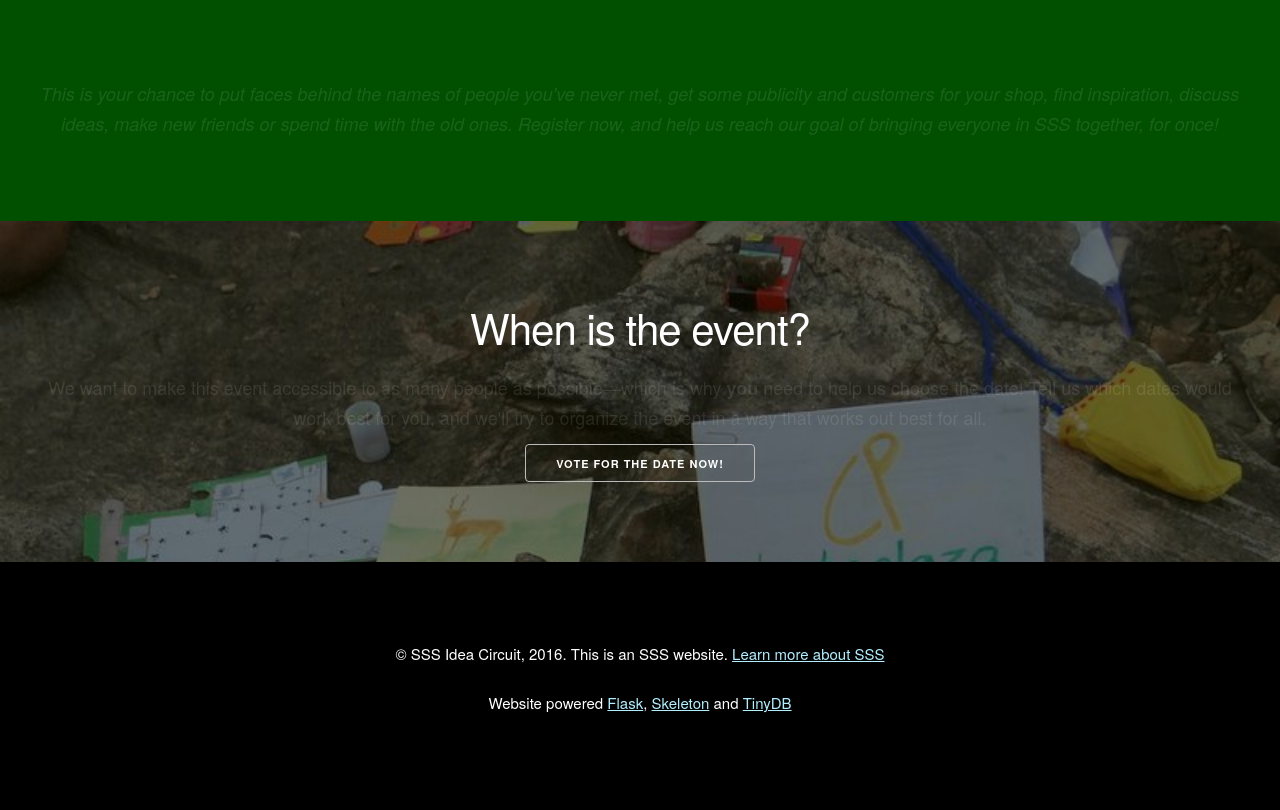
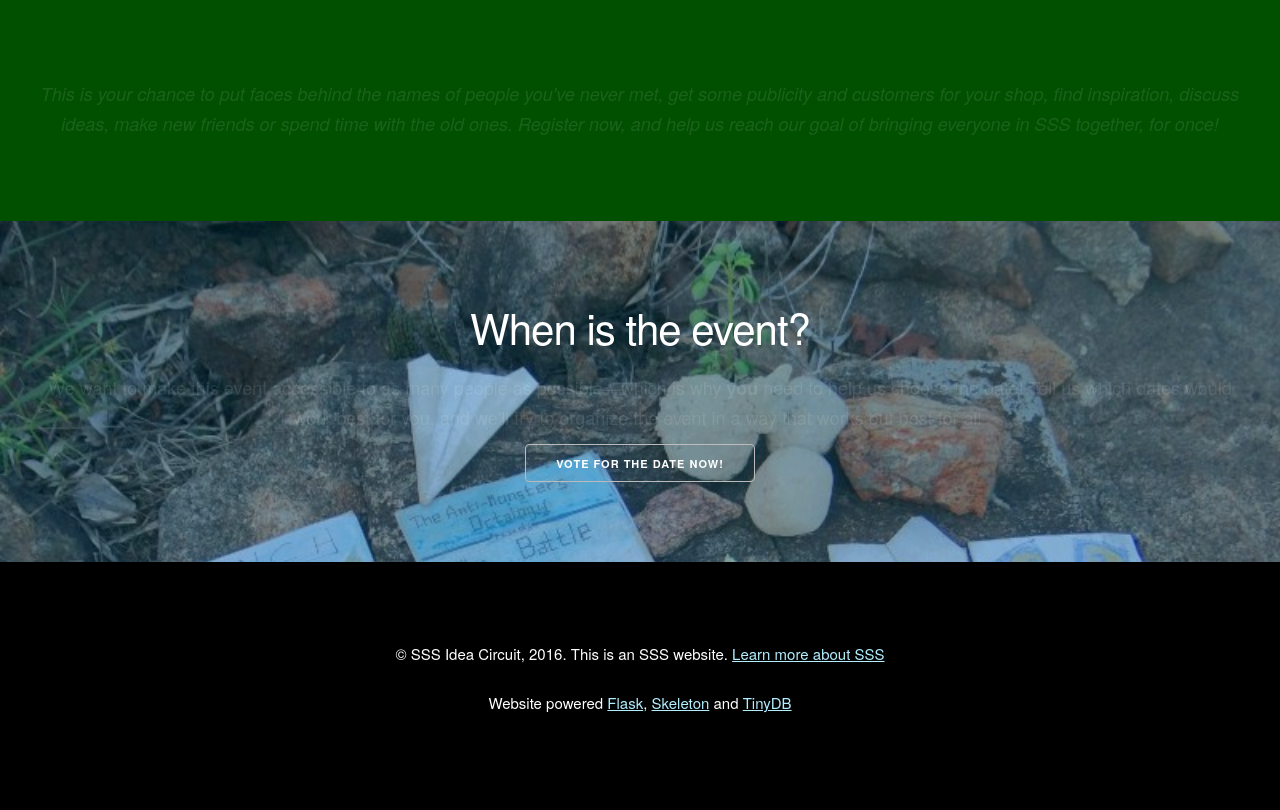
Before and after one commit to badrihippo/2016meet.sic.sssnet.tk, a Flask app: page / in a window 1280 px wide. Shown: the part 2170-2980 px from the top of the page. Run offline with Flask 2, Linux system fonts and the light colour scheme; parts of the project's set-up code (start-up, migrations or seed data) failed here and were passed over; some libraries are stand-ins or nearby versions.

Commit message:
Replace photo with another one

```diff
--- a/templates/index.htm
+++ b/templates/index.htm
@@ -39,7 +39,7 @@
     color: #FFFFFF;
   }
   .section.date-selection {
-    background-image:url({{ url_for('static', filename='img/shop-display.jpg') }});
+    background-image:url({{ url_for('static', filename='img/shop-display3.jpg') }});
     background-size: cover;
     background-color: #000000;
     color: #FFFFFF;
```
Also changed, not shown: static/img/shop-display3.jpg (added).
